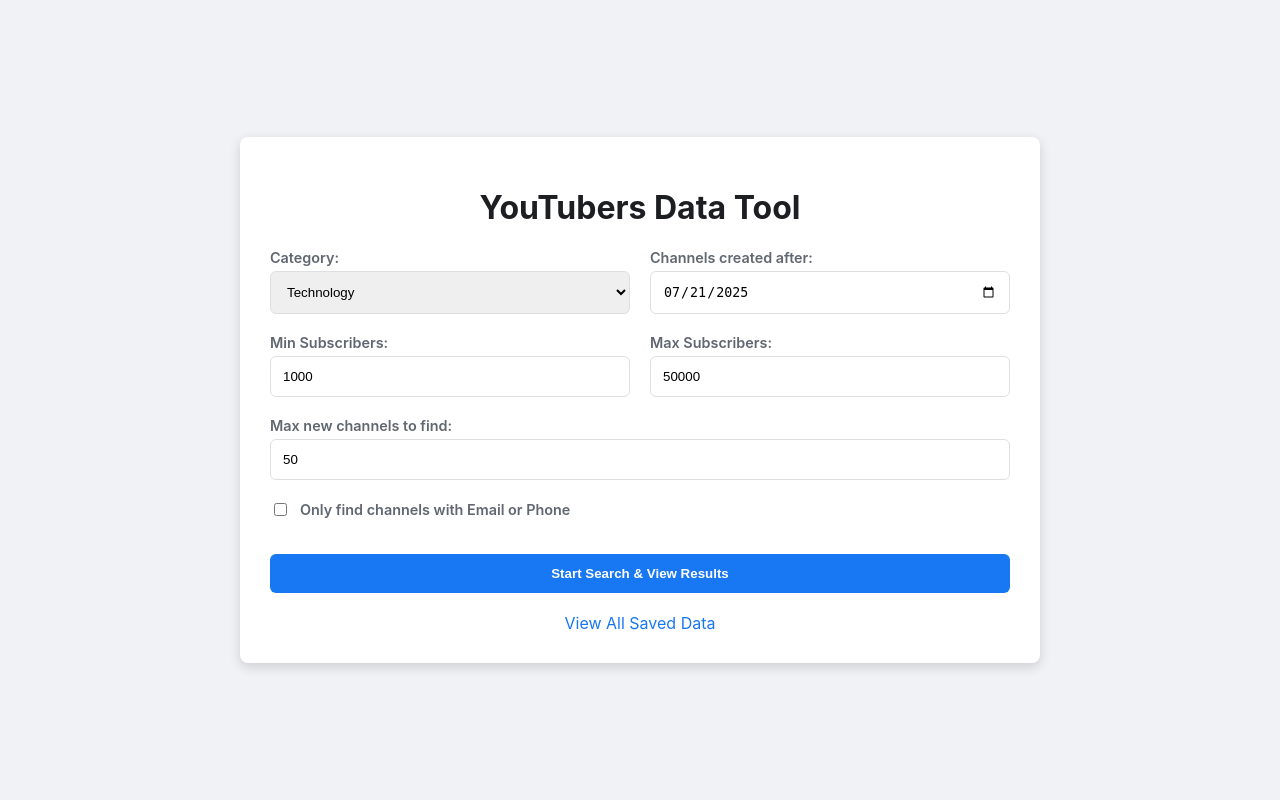
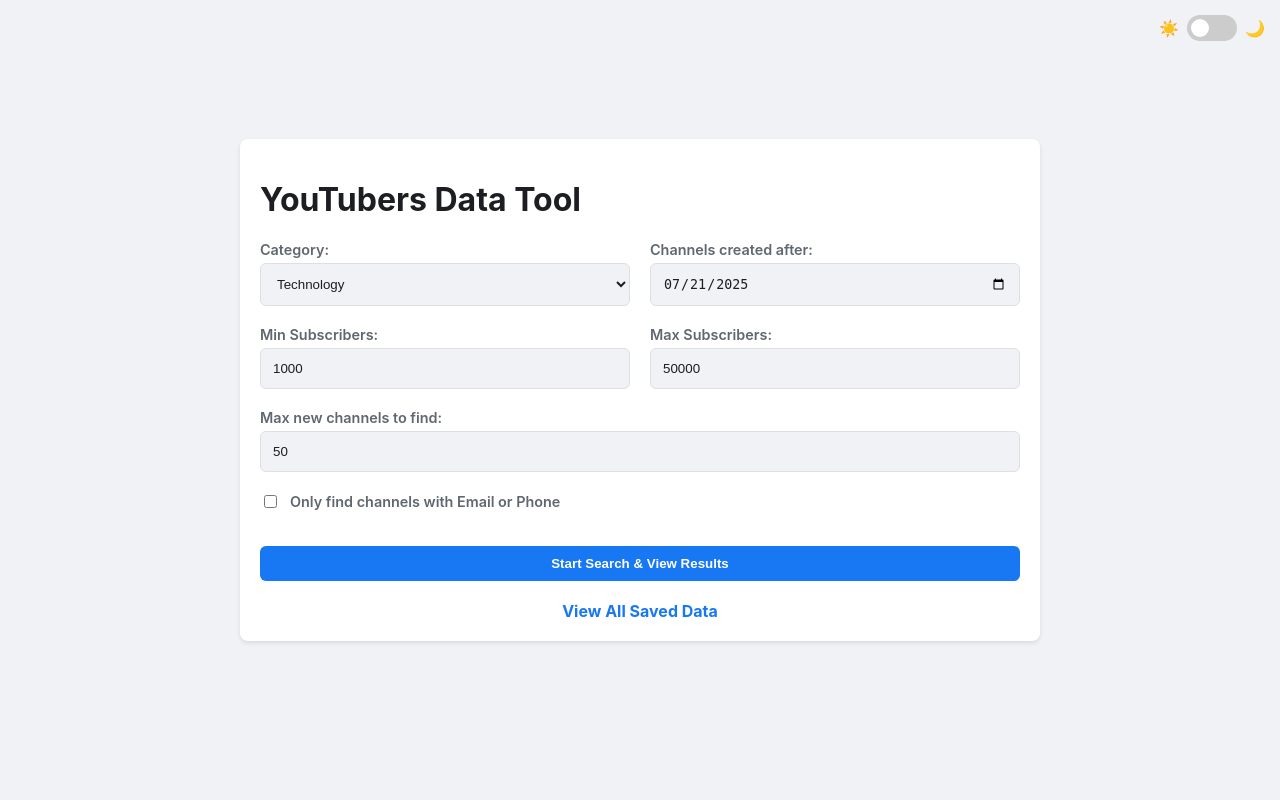
Before and after one commit to SCHANDAN996/youtubers-data, a Flask app: page / in a window 1280 px wide. Run offline with Flask 3, Linux system fonts and the light colour scheme; some libraries are stand-ins or nearby versions.

Commit message:
Update index.html

```diff
--- a/templates/index.html
+++ b/templates/index.html
@@ -4,25 +4,21 @@
     <meta charset="UTF-8">
     <meta name="viewport" content="width=device-width, initial-scale=1.0">
     <title>Search - YouTubers Data Tool</title>
-    <style>
-        body { font-family: -apple-system, BlinkMacSystemFont, "Segoe UI", Roboto, Helvetica, Arial, sans-serif; margin: 0; background-color: #f0f2f5; display: flex; justify-content: center; align-items: center; min-height: 100vh; }
-        .container { max-width: 800px; width: 100%; }
-        .panel { background: white; padding: 30px; border-radius: 8px; box-shadow: 0 4px 12px rgba(0,0,0,0.15); }
-        h1 { text-align: center; color: #1c1e21; }
-        .form-grid { display: grid; grid-template-columns: 1fr 1fr; gap: 20px; }
-        label { font-weight: 600; font-size: 0.9em; color: #606770; display: block; margin-bottom: 5px; }
-        input, select, button { width: 100%; padding: 12px; border-radius: 6px; border: 1px solid #dddfe2; box-sizing: border-box; }
-        button { background-color: #1877f2; color: white; border: none; cursor: pointer; font-weight: bold; grid-column: 1 / -1; margin-top: 10px; }
-        .full-width { grid-column: 1 / -1; }
-        .checkbox-label { display: flex; align-items: center; gap: 10px; font-size: 0.9em; }
-        input[type="checkbox"] { width: auto; }
-    </style>
+    <link rel="stylesheet" href="{{ url_for('static', filename='css/style.css') }}">
 </head>
-<body>
-    <div class="container">
+<body class="form-container">
+    <div class="container form-panel">
+         <div class="theme-switch-wrapper" style="position: absolute; top: 15px; right: 15px;">
+            <span style="color: var(--label-color);">☀️</span>
+            <label class="theme-switch" for="theme-toggle">
+                <input type="checkbox" id="theme-toggle" />
+                <div class="slider"></div>
+            </label>
+            <span style="color: var(--label-color);">🌙</span>
+        </div>
         <div class="panel">
             <h1>YouTubers Data Tool</h1>
-            <form action="/search" method="post">
+            <form action="{{ url_for('main.search') }}" method="post">
                 <div class="form-grid">
                     <div>
                         <label for="category">Category:</label>
@@ -33,7 +29,7 @@
                             <option value="Education">Education</option>
                             <option value="Comedy">Comedy</option>
                             <option value="Vlogging">Vlogging</option>
-                            <option value="YouTube related">YouTube related</option> <!-- **NEW CATEGORY** -->
+                            <option value="YouTube related">YouTube related</option>
                         </select>
                     </div>
                     <div>
@@ -61,10 +57,27 @@
                     <button type="submit">Start Search & View Results</button>
                 </div>
             </form>
-             <div style="text-align: center; margin-top: 20px;">
-                <a href="{{ url_for('results') }}" style="text-decoration: none; color: #1877f2;">View All Saved Data</a>
+             <div class="view-data-link">
+                <a href="{{ url_for('main.results') }}">View All Saved Data</a>
             </div>
         </div>
     </div>
+    <script>
+        const themeToggle = document.getElementById('theme-toggle');
+        const currentTheme = localStorage.getItem('theme');
+        if (currentTheme) {
+            document.documentElement.setAttribute('data-theme', currentTheme);
+            if (currentTheme === 'dark') { themeToggle.checked = true; }
+        }
+        themeToggle.addEventListener('change', function() {
+            if (this.checked) {
+                document.documentElement.setAttribute('data-theme', 'dark');
+                localStorage.setItem('theme', 'dark');
+            } else {
+                document.documentElement.setAttribute('data-theme', 'light');
+                localStorage.setItem('theme', 'light');
+            }
+        });
+    </script>
 </body>
 </html>
```
